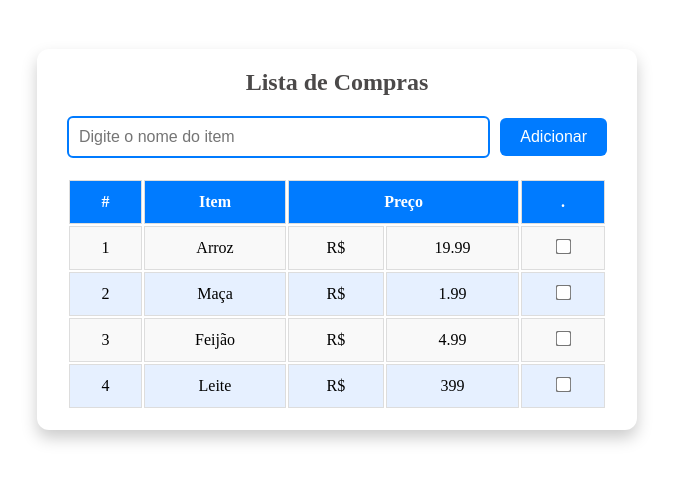
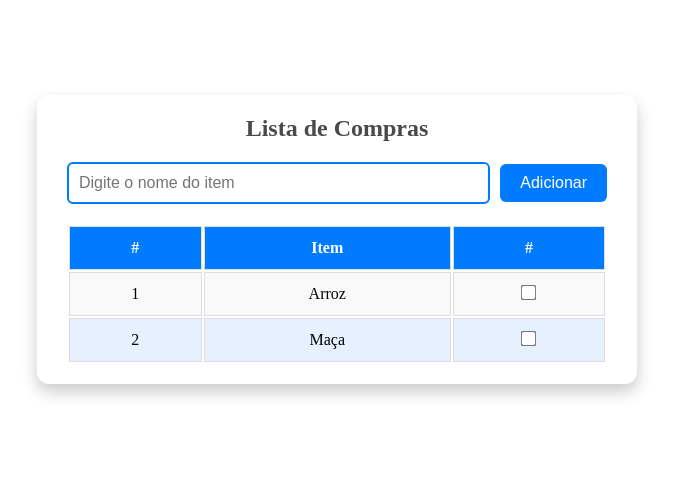
Before and after one commit to Marrafon91/Angular, an Angular app: page / in a window 1280 px wide. Shown: the part 169-650 px from the top of the page, without its empty margins (303-976 px from the left). Built offline with nearby package versions, Linux system fonts and the light colour scheme.

Commit message:
Trabalhando com classe de modelo e Arrays

```diff
--- /dev/null
+++ b/src/app/lista-compras/itemLista.ts
@@ -0,0 +1,5 @@
+export class ItemLista {
+    id?: number;
+    nome?: string;
+    comprado: boolean = false;
+}
--- a/src/app/lista-compras/lista-compras.html
+++ b/src/app/lista-compras/lista-compras.html
@@ -14,39 +14,19 @@
             <thead>
                 <tr>
                     <th>#</th>
-                    <th colspan="2">Item</th>
-                    <th colspan="2">Preço</th>
-                    <th colspan="2">.</th>
-
+                    <th>Item</th>
+                    <th>#</th>
                 </tr>
             </thead>
             <tbody>
                 <tr>
                     <td>1</td>
-                    <td colspan="2">Arroz</td>
-                    <td>R$</td>
-                    <td>19.99</td>
+                    <td>Arroz</td>
                     <td><input type="checkbox"></td>
                 </tr>
                 <tr>
                     <td>2</td>
-                    <td colspan="2">Maça</td>
-                    <td>R$</td>
-                    <td>1.99</td>
-                    <td><input type="checkbox"></td>
-                </tr>
-                <tr>
-                    <td>3</td>
-                    <td colspan="2">Feijão</td>
-                    <td>R$</td>
-                    <td>4.99</td>
-                    <td><input type="checkbox"></td>
-                </tr>
-                <tr>
-                    <td>4</td>
-                    <td colspan="2">Leite</td>
-                    <td>R$</td>
-                    <td>399</td>
+                    <td>Maça</td>
                     <td><input type="checkbox"></td>
                 </tr>
             </tbody>
--- a/src/app/lista-compras/lista-compras.ts
+++ b/src/app/lista-compras/lista-compras.ts
@@ -1,5 +1,6 @@
 import { Component } from '@angular/core';
-import { FormsModule } from '@angular/forms'
+import { FormsModule } from '@angular/forms';
+import { ItemLista } from './itemLista';
 
 @Component({
   selector: 'app-lista-compras',
@@ -10,11 +11,17 @@ import { FormsModule } from '@angular/forms'
 export class ListaCompras {
 
   item: string = '';
-
+  lista: ItemLista[] = [];
 
   adicionarItem() {
-    console.log("item recebido ", this.item);
+    let itemLista = new ItemLista();
+    itemLista.nome = this.item;
+    itemLista.id = this.lista.length +1;
+
+    this.lista.push(itemLista);
+
     this.item = '';
+    console.table(this.lista)
   }
 
 }
```
